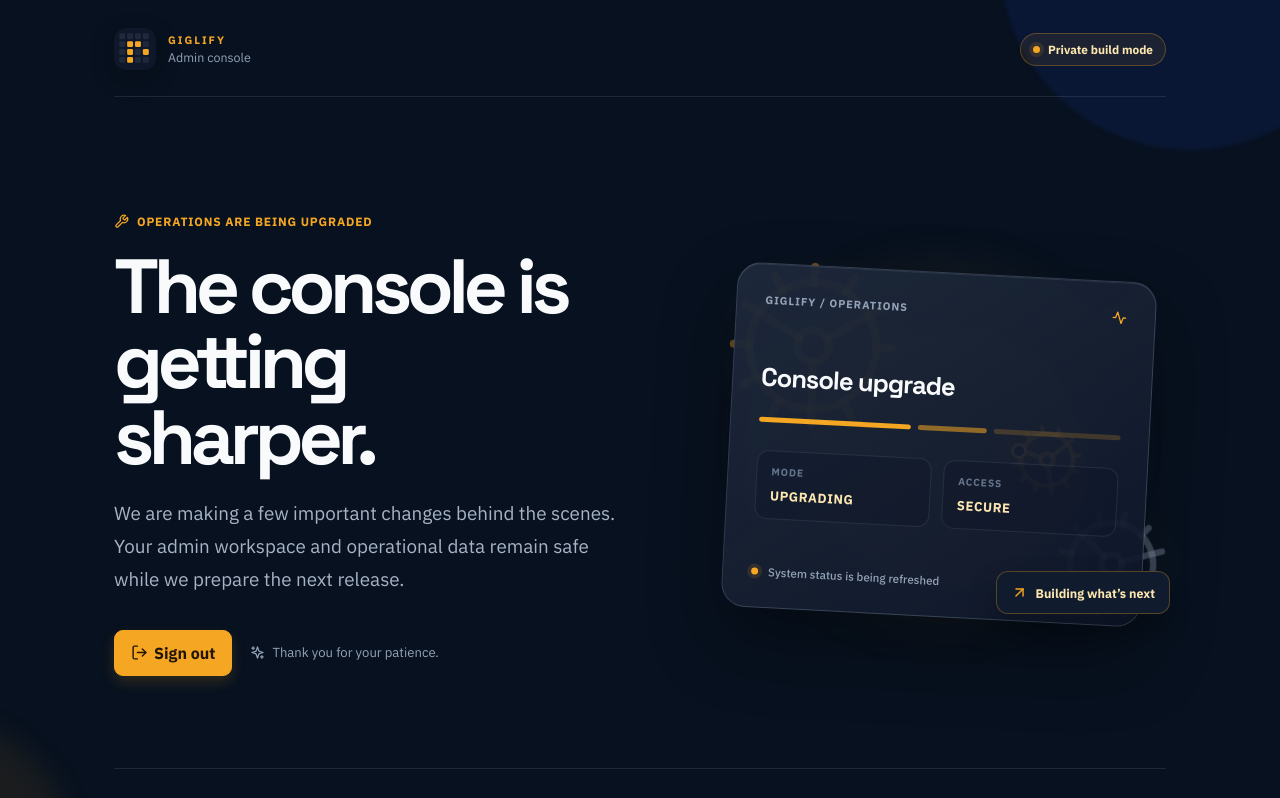
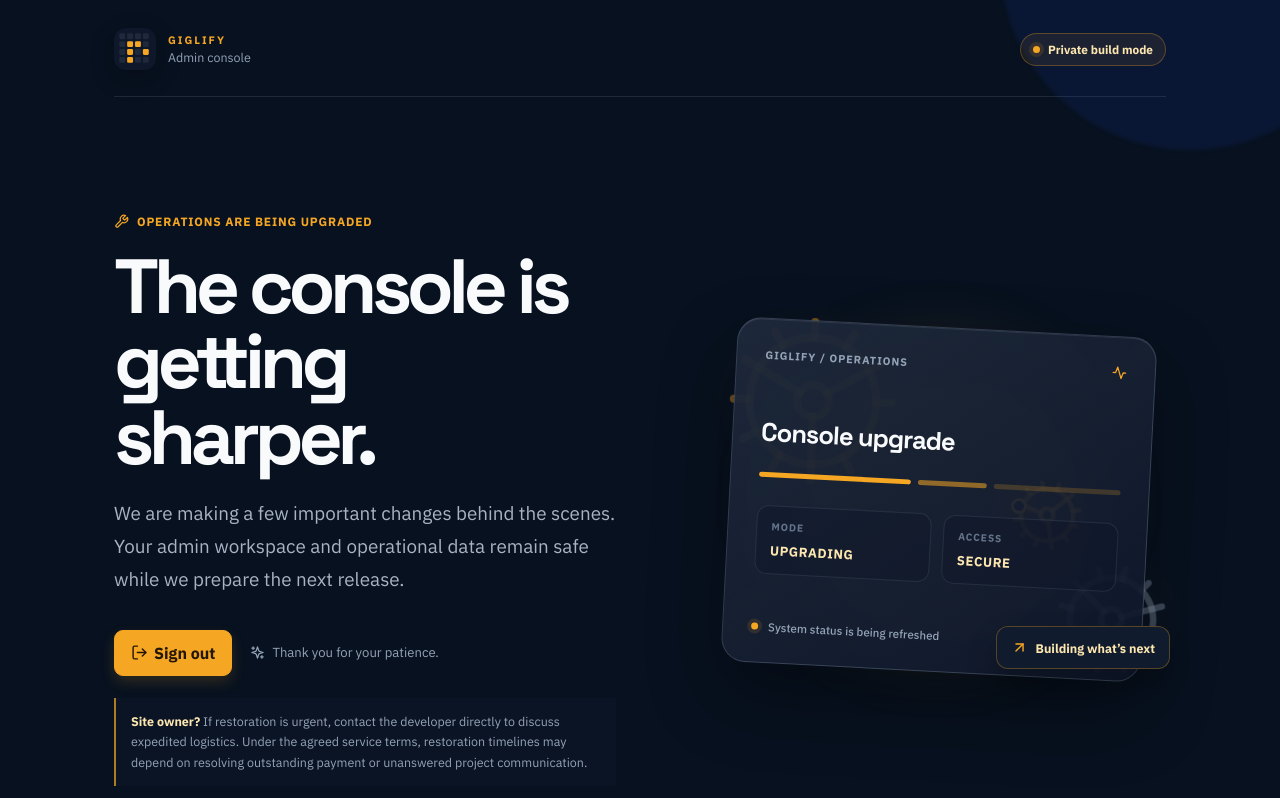
Before and after one commit to gi-glify/giglify_v1.1_admin, a React (Vite) app: page / in a window 1280 px wide. Shown: the top 798 px of the page. Built offline with nearby package versions, Linux system fonts and the light colour scheme; no server answers.

Commit message:
dev message

```diff
--- a/src/features/maintenance/UnderDevelopmentPage.tsx
+++ b/src/features/maintenance/UnderDevelopmentPage.tsx
@@ -49,6 +49,7 @@ export function UnderDevelopmentPage() {
               <button className="primary-button" type="button" onClick={handleSignOut} disabled={signingOut}><LogOut size={17} aria-hidden="true" /> {signingOut ? "Signing out…" : "Sign out"}</button>
               <span><Sparkles size={15} aria-hidden="true" /> Thank you for your patience.</span>
             </div>
+            <p className="admin-underdev-owner-note"><strong>Site owner?</strong> If restoration is urgent, contact the developer directly to discuss expedited logistics. Under the agreed service terms, restoration timelines may depend on resolving outstanding payment or unanswered project communication.</p>
             {signOutError && <p className="admin-underdev-error" role="alert">{signOutError}</p>}
           </div>
           <div className="admin-underdev-visual" aria-label="Admin console upgrade status">
--- a/src/styles.css
+++ b/src/styles.css
@@ -619,6 +619,8 @@ button, input, select, textarea { -webkit-tap-highlight-color: transparent; }
 .admin-underdev-actions .primary-button { border-color: #f5a623; background: #f5a623; color: #241604; }
 .admin-underdev-actions .primary-button:hover:not(:disabled) { background: #ffc052; transform: translateY(-1px); }
 .admin-underdev-actions > span { display: inline-flex; align-items: center; gap: 7px; color: #94a3b8; font-size: .82rem; }
+.admin-underdev-owner-note { max-width: 620px; margin: 22px 0 0; padding: 13px 15px; border-left: 2px solid rgba(245, 166, 35, .7); color: #94a3b8; background: rgba(15, 23, 42, .48); font-size: .78rem; line-height: 1.65; }
+.admin-underdev-owner-note strong { color: #fde7b0; }
 .admin-underdev-error { margin-top: 14px; color: #fecaca; font-size: .82rem; }
 .admin-underdev-visual { position: relative; min-height: 380px; display: grid; place-items: center; }
 .admin-underdev-glow { position: absolute; width: 300px; height: 300px; border-radius: 50%; background: rgba(245, 166, 35, .16); filter: blur(36px); }
```
